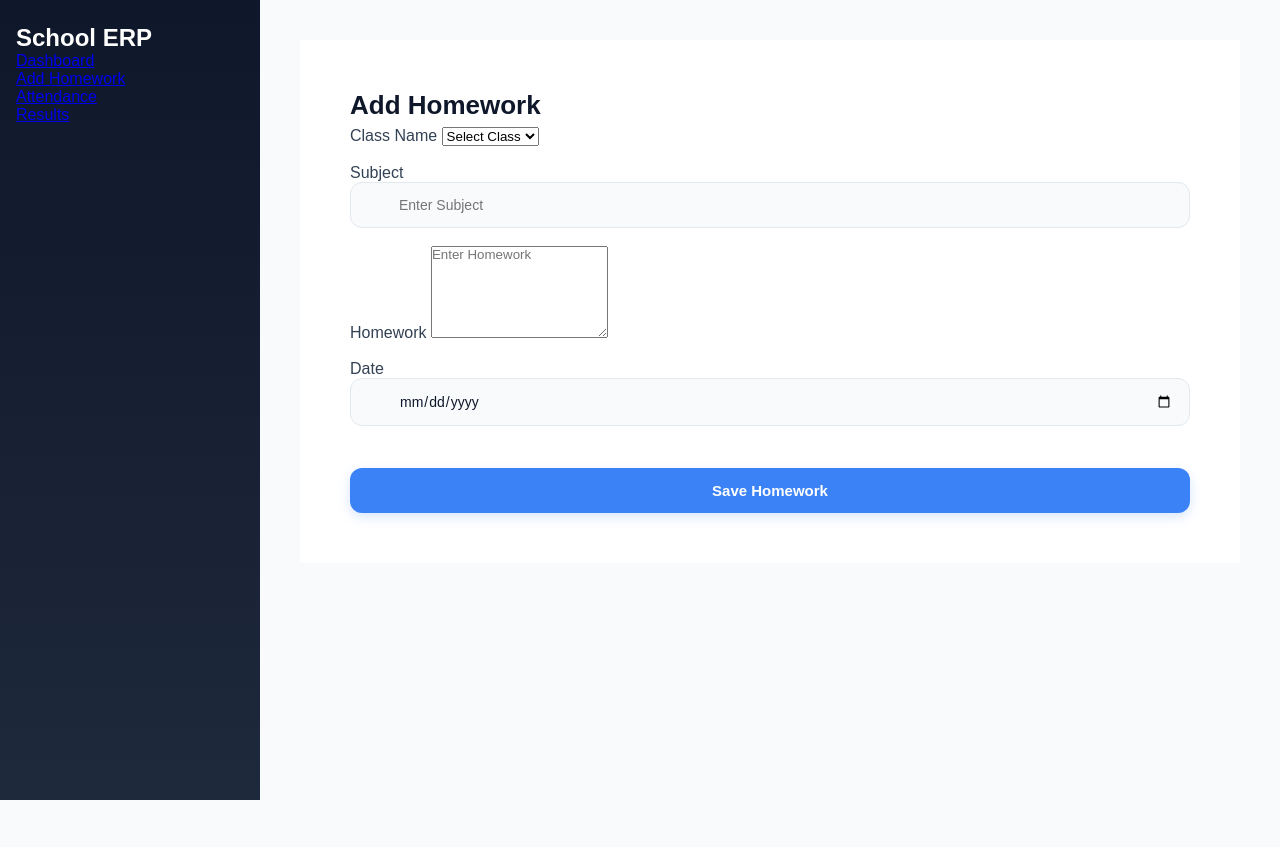
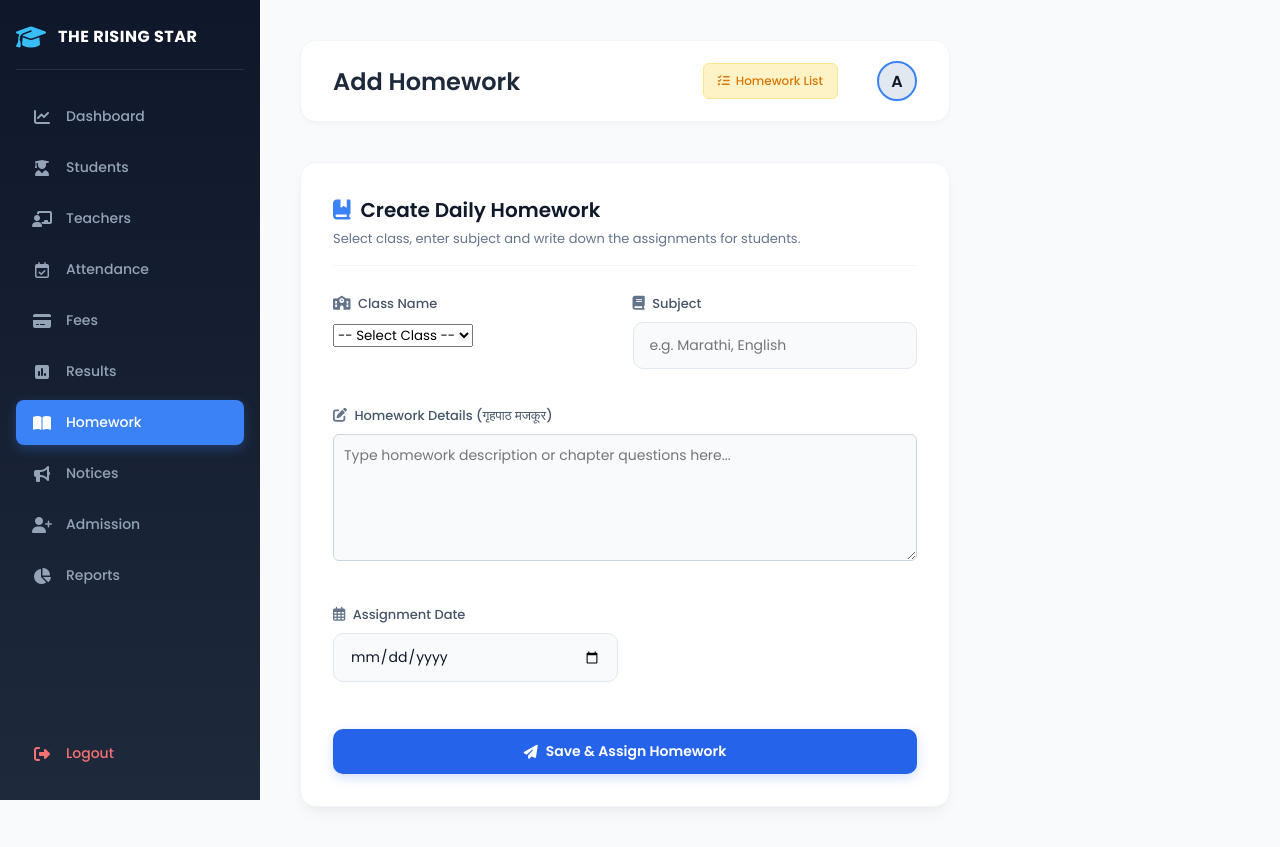
Before and after one commit to ISHWARDHERE/school-erp-new, a FastAPI app: page /add_homework in a window 1280 px wide. Before the commit the page ends 800 px from the top, so only its background shows below. Run offline with FastAPI, Linux system fonts and the light colour scheme.

Commit message:
update add homework UI

```diff
--- a/templates/add_homework.html
+++ b/templates/add_homework.html
@@ -2,29 +2,67 @@
 <html>
 <head>
     <title>Add Homework</title>
-    <link rel="stylesheet" href="/static/style.css">
-</head>
+    <link href="https://fonts.googleapis.com/css2?family=Poppins:wght@300;400;500;600;700&display=swap" rel="stylesheet">
+    <link rel="stylesheet" href="https://cdnjs.cloudflare.com/ajax/libs/font-awesome/6.4.0/css/all.min.css">
+    <link rel="stylesheet" href="/static/style.css?v=3.2"> </head>
 <body>
 
+<div class="dashboard-container">
     <div class="sidebar">
-    <h2>School ERP</h2>
+        <div class="logo-area">
+            <i class="fa-solid fa-graduation-cap"></i>
+            <h2>THE RISING STAR</h2>
+        </div>
 
-    <a href="/admin_dashboard">Dashboard</a>
-    <a href="/add_homework">Add Homework</a>
-    <a href="/web_attendance">Attendance</a>
-    <a href="/web_result">Results</a>
+        <div class="nav-links">
+            {% if request.session.role == "admin" %}
+                <a href="/admin_dashboard"><i class="fa-solid fa-chart-line"></i> Dashboard</a>
+            {% else %}
+                <a href="/teacher_dashboard"><i class="fa-solid fa-chart-line"></i> Dashboard</a>
+            {% endif %}
+
+            <a href="/web_students"><i class="fa-solid fa-user-graduate"></i> Students</a>
+            <a href="/web_teachers"><i class="fa-solid fa-chalkboard-user"></i> Teachers</a>
+            <a href="/web_attendance"><i class="fa-regular fa-calendar-check"></i> Attendance</a>
+            <a href="/web_fees"><i class="fa-solid fa-credit-card"></i> Fees</a>
+            <a href="/web_result_list"><i class="fa-solid fa-square-poll-vertical"></i> Results</a>
+
+            <a href="/add_homework" class="active"><i class="fa-solid fa-book-open"></i> Homework</a>
+
+            <a href="/view_notices"><i class="fa-solid fa-bullhorn"></i> Notices</a>
+            <a href="/admission_requests"><i class="fa-solid fa-user-plus"></i> Admission</a>
+            <a href="/web_reports"><i class="fa-solid fa-chart-pie"></i> Reports</a>
+
+            <a href="/logout" class="logout-link" style="margin-top: auto;"><i class="fa-solid fa-right-from-bracket"></i> Logout</a>
+        </div>
     </div>
 
     <div class="main">
+        <div class="topbar">
+            <h1>Add Homework</h1>
+            <div class="user-profile">
+                <a href="/web_homework_list" style="text-decoration: none; margin-right: 15px;">
+                    <button class="btn-idcard" style="padding: 8px 14px; background: #fef3c7; color: #d97706; border: 1px solid #fde68a;">
+                        <i class="fa-solid fa-list-check"></i> Homework List
+                    </button>
+                </a>
+                <div class="avatar">A</div>
+            </div>
+        </div>
 
-    <div class="login-box">
-        <h2>Add Homework</h2>
+        <div class="form-container" style="max-width: 650px; margin-top: 20px;">
+            <div class="form-header">
+                <h2><i class="fa-solid fa-book-bookmark" style="color: #3b82f6;"></i> Create Daily Homework</h2>
+                <p>Select class, enter subject and write down the assignments for students.</p>
+            </div>
 
             <form action="/save_homework" method="post">
 
-            <label>Class Name</label>
+                <div style="display: grid; grid-template-columns: 1fr 1fr; gap: 15px;">
+                    <div class="form-group">
+                        <label><i class="fa-solid fa-school"></i> Class Name</label>
                         <select name="class_name" required>
-                <option value="">Select Class</option>
+                            <option value="" disabled selected>-- Select Class --</option>
                             <option>Nursery</option>
                             <option>LKG</option>
                             <option>UKG</option>
@@ -39,40 +77,42 @@
                             <option>9th</option>
                             <option>10th</option>
                         </select>
+                    </div>
 
-            <br><br>
+                    <div class="form-group">
+                        <label><i class="fa-solid fa-book"></i> Subject</label>
+                        <input type="text" name="subject" placeholder="e.g. Marathi, English" required>
+                    </div>
+                </div>
 
-            <label>Subject</label>
-            <input type="text"
-                   name="subject"
-                   placeholder="Enter Subject"
-                   required>
+                <div style="display: grid; grid-template-columns: 1fr; gap: 15px; margin-top: 15px;">
+                    <div class="form-group">
+                        <label><i class="fa-solid fa-pen-to-square"></i> Homework Details (गृहपाठ मजकूर)</label>
+                        <textarea name="homework_text" rows="5" placeholder="Type homework description or chapter questions here..." required style="width: 100%; font-family: inherit; padding: 10px; border-radius: 6px; border: 1px solid #cbd5e1; resize: vertical;"></textarea>
+                    </div>
+                </div>
 
-            <br><br>
+                <div style="display: grid; grid-template-columns: 1fr 1fr; gap: 15px; margin-top: 15px;">
+                    <div class="form-group">
+                        <label><i class="fa-regular fa-calendar-days"></i> Assignment Date</label>
+                        <input type="date" name="homework_date" required>
+                    </div>
 
-            <label>Homework</label>
-            <textarea name="homework_text"
-                      rows="6"
-                      placeholder="Enter Homework"
-                      required></textarea>
+                    <div class="form-group" style="visibility: hidden;">
+                        <label>Hidden</label>
+                        <input type="text">
+                    </div>
+                </div>
 
-            <br><br>
-
-            <label>Date</label>
-            <input type="date"
-                   name="homework_date"
-                   required>
-
-            <br><br>
-
-            <button type="submit">
-                Save Homework
+                <div class="form-actions" style="margin-top: 25px;">
+                    <button type="submit" class="btn-submit" style="width: 100%; justify-content: center; padding: 12px; background: #2563eb; box-shadow: 0 4px 12px rgba(37, 99, 235, 0.2);">
+                        <i class="fa-solid fa-paper-plane"></i> Save & Assign Homework
                     </button>
+                </div>
 
             </form>
-
         </div>
-
+    </div>
 </div>
 
 </body>
--- a/templates/login.html
+++ b/templates/login.html
@@ -5,6 +5,7 @@
     <link href="https://fonts.googleapis.com/css2?family=Poppins:wght@300;400;500;600;700&display=swap" rel="stylesheet">
     <link rel="stylesheet" href="https://cdnjs.cloudflare.com/ajax/libs/font-awesome/6.4.0/css/all.min.css">
     <link rel="stylesheet" href="/static/style.css?v=1.2"> </head>
+    <link rel="icon" href="/static/logo.png">
 <body>
 
 <div class="login-container">
```
Lines whose indentation alone changed are shown as unchanged.
